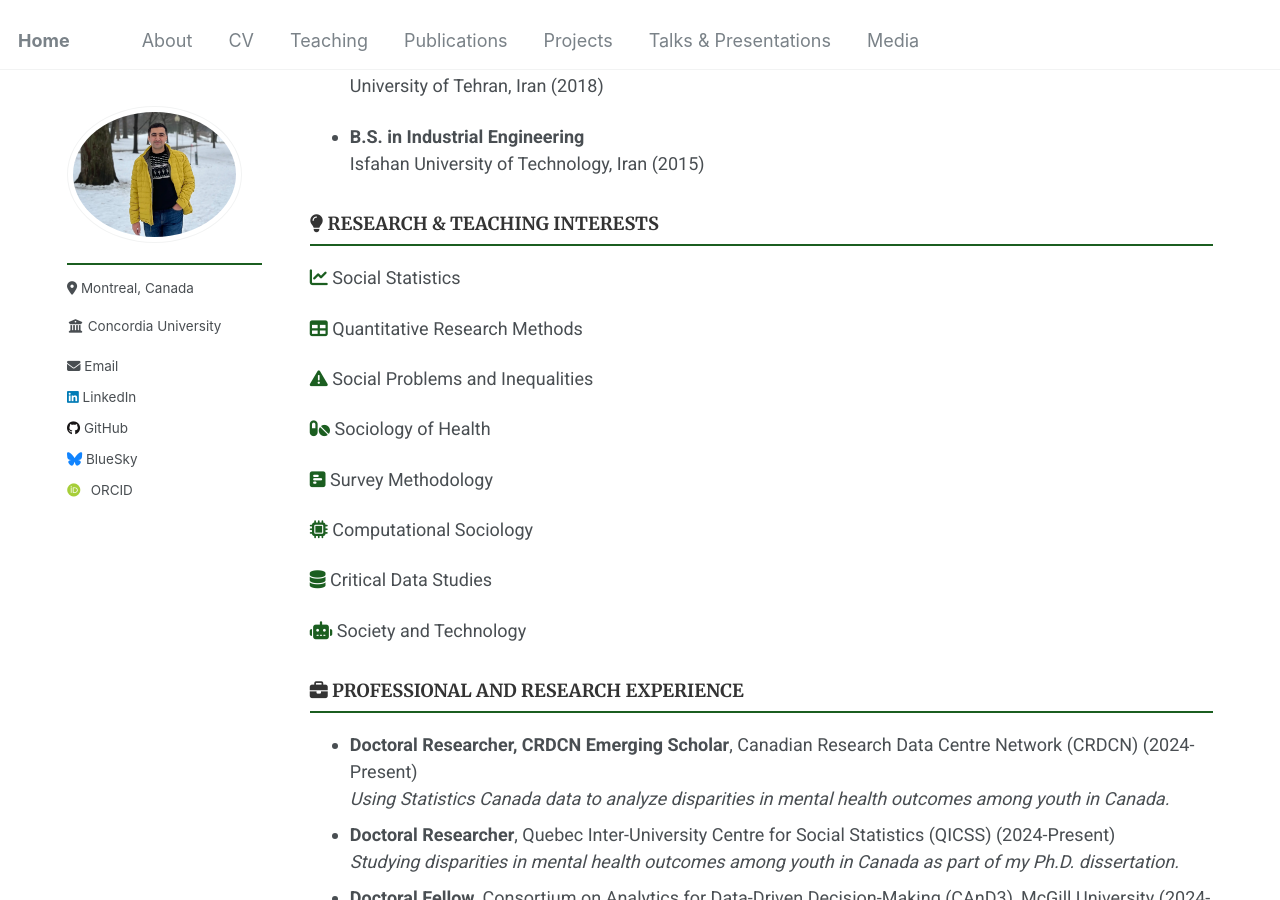
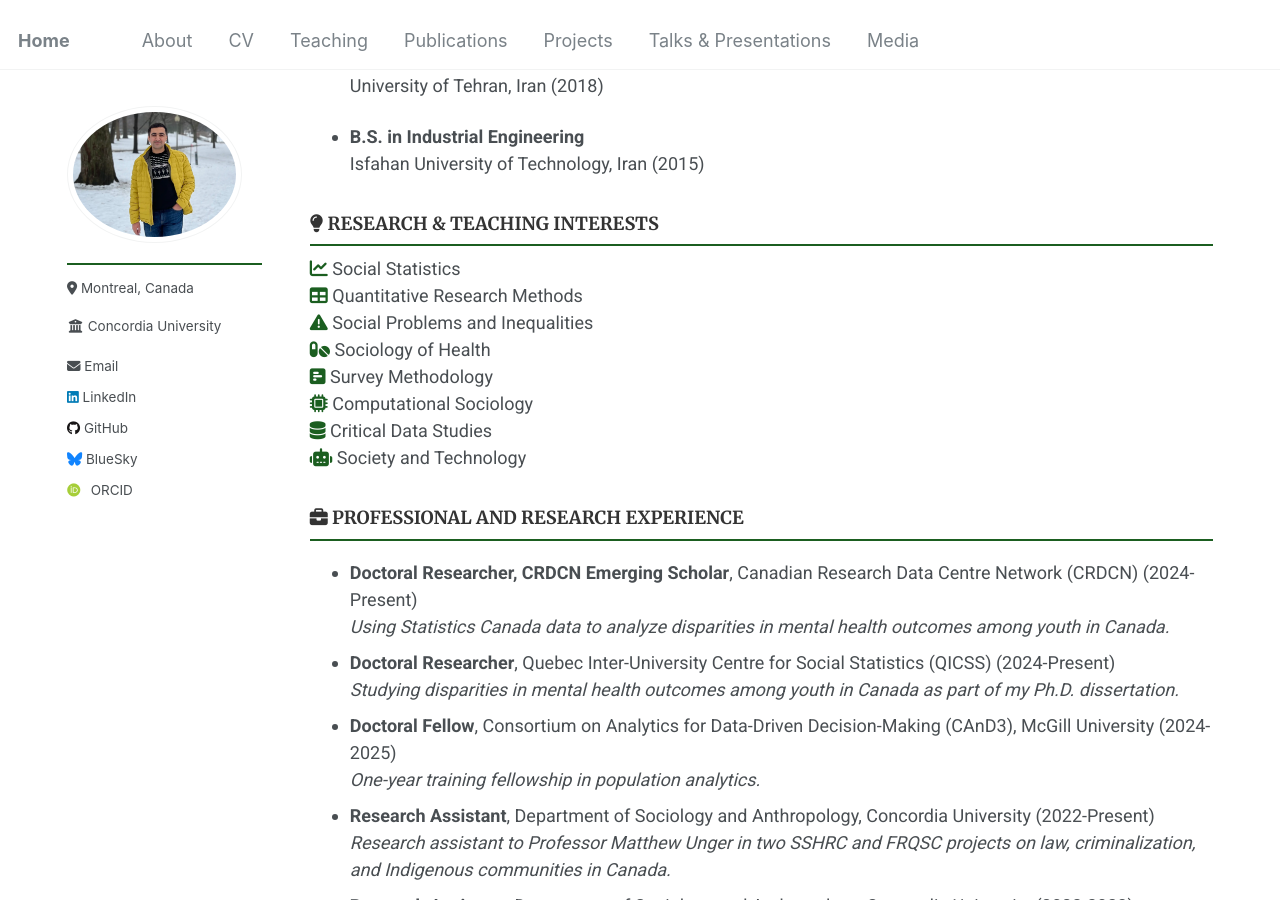
Before and after one commit to Mohsnmonji/mohsnmonji.github.io, a Jekyll site: the page built from _pages/Curriculum Vitae.md, in a window 1280 px wide and 900 px high, scrolled down 335 px. Built offline with Jekyll 4.4.1, drawn with Linux system fonts in a browser that asks for light colours; some web fonts are replaced.

Commit message:
Update Curriculum Vitae.md

```diff
--- a/_pages/Curriculum Vitae.md
+++ b/_pages/Curriculum Vitae.md
@@ -36,14 +36,14 @@ author_profile: true
 <!-- RESEARCH INTERESTS -->
 <h3><i class="fas fa-lightbulb"></i> RESEARCH & TEACHING INTERESTS</h3>
 <div>
-  <p><i class="fas fa-chart-line" style="color: #1B5E20;"></i> Social Statistics</p>
-  <p><i class="fas fa-table" style="color: #1B5E20;"></i> Quantitative Research Methods</p>
-  <p><i class="fas fa-exclamation-triangle" style="color: #1B5E20;"></i> Social Problems and Inequalities</p>
-  <p><i class="fas fa-pills" style="color: #1B5E20;"></i> Sociology of Health</p>
-  <p><i class="fas fa-poll-h" style="color: #1B5E20;"></i> Survey Methodology</p>
-  <p><i class="fas fa-microchip" style="color: #1B5E20;"></i> Computational Sociology</p>
-  <p><i class="fas fa-database" style="color: #1B5E20;"></i> Critical Data Studies</p>
-  <p><i class="fas fa-robot" style="color: #1B5E20;"></i> Society and Technology</p>
+  <i class="fas fa-chart-line" style="color: #1B5E20;"></i> Social Statistics<br>
+  <i class="fas fa-table" style="color: #1B5E20;"></i> Quantitative Research Methods<br>
+  <i class="fas fa-exclamation-triangle" style="color: #1B5E20;"></i> Social Problems and Inequalities<br>
+  <i class="fas fa-pills" style="color: #1B5E20;"></i> Sociology of Health<br>
+  <i class="fas fa-poll-h" style="color: #1B5E20;"></i> Survey Methodology<br>
+  <i class="fas fa-microchip" style="color: #1B5E20;"></i> Computational Sociology<br>
+  <i class="fas fa-database" style="color: #1B5E20;"></i> Critical Data Studies<br>
+  <i class="fas fa-robot" style="color: #1B5E20;"></i> Society and Technology
 </div>
 
 
```
